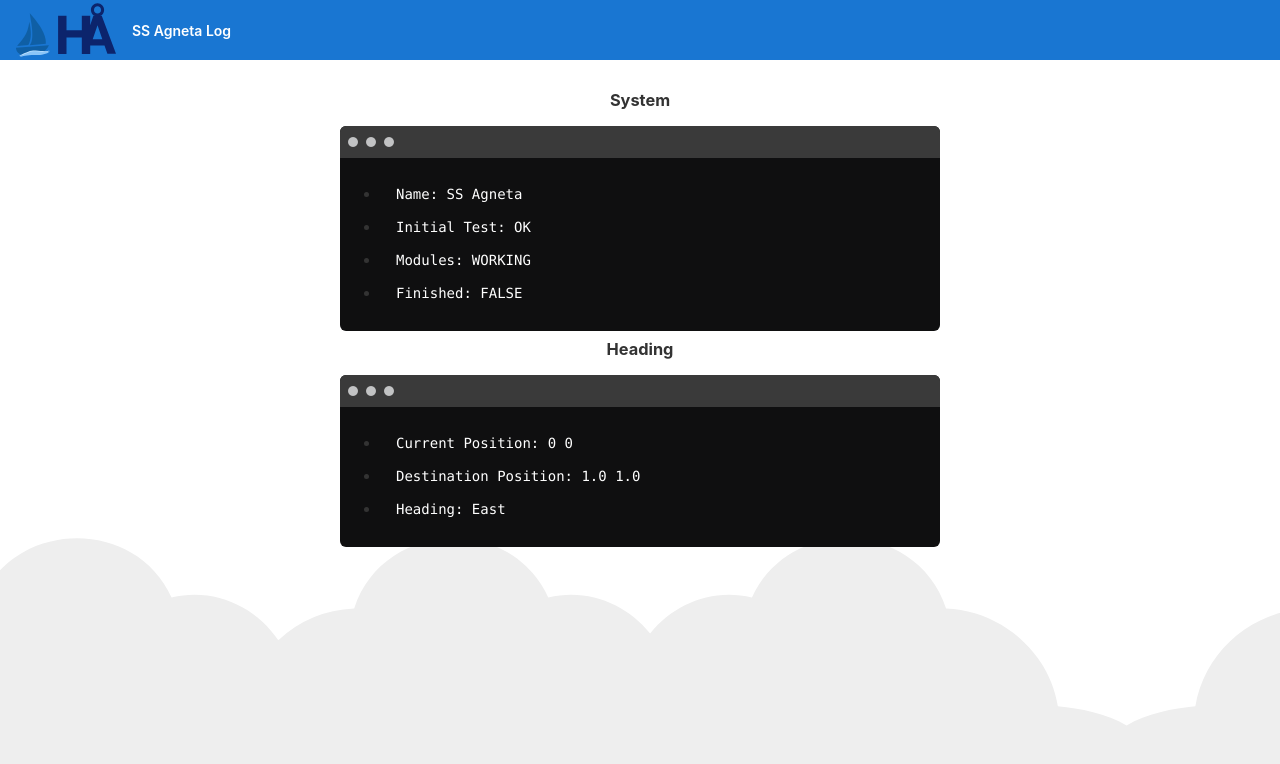
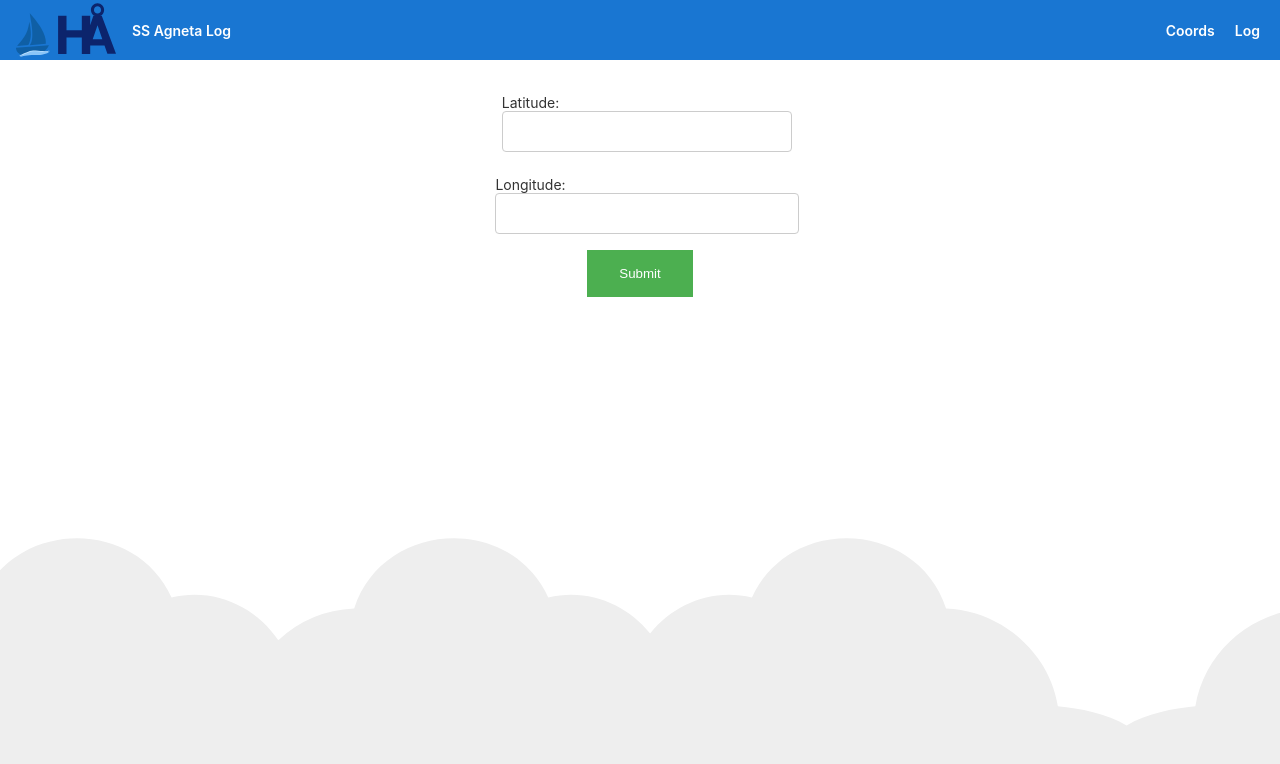
Before and after one commit to Dreameh/sailboat-logsite, an Angular app: page /coords in a window 1280 px wide. Before the commit this address led to /. Shown: the top 764 px of the page. Built offline with nearby package versions, Linux system fonts and the light colour scheme.

Commit message:
mod: better structure

```diff
--- a/src/app/app.component.html
+++ b/src/app/app.component.html
@@ -3,34 +3,15 @@
   <img src="assets/logo.svg" style="height: auto; width: 100px;" />
   <span>SS Agneta Log</span>
     <div class="spacer"></div>
-
+    <a href="/coords"> Coords </a>
+    <a href="/log"> Log </a>
 </div>
 
 <div class="content" role="main">
-
-  <!-- Terminal -->
-  <h3>System</h3>
-  <div class="terminal">
-	<ul>
-	  <li><pre>Name: {{sailboat.name}}</pre></li>
-	  <li><pre>Initial Test: {{sailboat.initial_test}}</pre></li>
-	  <li><pre>Modules: {{sailboat.modules}}</pre></li>
-	  <li><pre>Finished: {{sailboat.finished}}</pre></li>
-	</ul>
-  </div>
-  <h3> Heading </h3>
-  <div class="terminal">
-	<ul>
-	  <li><pre>Current Position: {{sailboat.position.current_pos}}</pre></li>
-	  <li><pre>Destination Position: {{sailboat.position.destination_pos}}</pre></li>
-	  <li><pre>Heading: {{sailboat.position.heading}}</pre></li>
-	</ul>
-  </div>
-
+  <router-outlet></router-outlet>
   <!-- Footer -->
   <svg id="clouds" alt="Gray Clouds Background" xmlns="http://www.w3.org/2000/svg" width="2611.084" height="485.677" viewBox="0 0 2611.084 485.677">
     <path id="Path_39" data-name="Path 39" d="M2379.709,863.793c10-93-77-171-168-149-52-114-225-105-264,15-75,3-140,59-152,133-30,2.83-66.725,9.829-93.5,26.25-26.771-16.421-63.5-23.42-93.5-26.25-12-74-77-130-152-133-39-120-212-129-264-15-54.084-13.075-106.753,9.173-138.488,48.9-31.734-39.726-84.4-61.974-138.487-48.9-52-114-225-105-264,15a162.027,162.027,0,0,0-103.147,43.044c-30.633-45.365-87.1-72.091-145.206-58.044-52-114-225-105-264,15-75,3-140,59-152,133-53,5-127,23-130,83-2,42,35,72,70,86,49,20,106,18,157,5a165.625,165.625,0,0,0,120,0c47,94,178,113,251,33,61.112,8.015,113.854-5.72,150.492-29.764a165.62,165.62,0,0,0,110.861-3.236c47,94,178,113,251,33,31.385,4.116,60.563,2.495,86.487-3.311,25.924,5.806,55.1,7.427,86.488,3.311,73,80,204,61,251-33a165.625,165.625,0,0,0,120,0c51,13,108,15,157-5a147.188,147.188,0,0,0,33.5-18.694,147.217,147.217,0,0,0,33.5,18.694c49,20,106,18,157,5a165.625,165.625,0,0,0,120,0c47,94,178,113,251,33C2446.709,1093.793,2554.709,922.793,2379.709,863.793Z" transform="translate(142.69 -634.312)" fill="#eee"/>
   </svg>
 
 </div>
-<router-outlet></router-outlet>
--- a/src/app/app.component.scss
+++ b/src/app/app.component.scss
@@ -54,9 +54,8 @@
     display: flex;
     margin: 82px auto 32px;
     padding: 0 16px;
-    max-width: 960px;
+    max-width: 1000px;
     flex-direction: column;
-    align-items: center;
   }
 
   svg.material-icons {
@@ -71,66 +70,6 @@
   .card svg.material-icons path {
     fill: #888;
   }
-
-  .card-container {
-    display: flex;
-    flex-wrap: wrap;
-    justify-content: center;
-    margin-top: 16px;
-  }
-
-  .card {
-    border-radius: 4px;
-    border: 1px solid #eee;
-    background-color: #fafafa;
-    height: 40px;
-    width: 200px;
-    margin: 0 8px 16px;
-    padding: 16px;
-    display: flex;
-    flex-direction: row;
-    justify-content: center;
-    align-items: center;
-    transition: all 0.2s ease-in-out;
-    line-height: 24px;
-  }
-
-  .card-container .card:not(:last-child) {
-    margin-right: 0;
-  }
-
-  .card.card-small {
-    height: 16px;
-    width: 168px;
-  }
-
-  .card-container .card:not(.highlight-card) {
-    cursor: pointer;
-  }
-
-  .card-container .card:not(.highlight-card):hover {
-    transform: translateY(-3px);
-    box-shadow: 0 4px 17px rgba(black, 0.35);
-  }
-
-  .card-container .card:not(.highlight-card):hover .material-icons path {
-    fill: rgb(105, 103, 103);
-  }
-
-  .card.highlight-card {
-    background-color: #1976d2;
-    color: white;
-    font-weight: 600;
-    border: none;
-    width: auto;
-    min-width: 30%;
-    position: relative;
-  }
-
-  .card.card.highlight-card span {
-    margin-left: 60px;
-  }
-
   svg#rocket {
     width: 80px;
     position: absolute;
@@ -149,12 +88,13 @@
   a,
   a:visited,
   a:hover {
-    color: #1976d2;
+    color: #FFF;
     text-decoration: none;
+    margin-right: 20px;
   }
 
   a:hover {
-    color: #125699;
+    color: #333;
   }
 
   .terminal {
@@ -286,3 +226,16 @@
       visibility: hidden;
     }
   }
+
+button.nav {
+  width: 150px;
+  height: 40px;
+  border-radius: 0px;
+  border: 0px;
+  background-color: #286491;
+  padding: 5px;
+  margin: 5px;
+  a {
+    color: white;
+  }
+}
--- a/src/app/app.component.ts
+++ b/src/app/app.component.ts
@@ -1,7 +1,5 @@
 import { Component, Injector } from '@angular/core';
-import testJson from './_files/testJson.json';
-import { AppService } from './app.service';
-import { SailboatList } from './model';
+
 
 @Component({
 	selector: 'app-root',
@@ -10,10 +8,5 @@ import { SailboatList } from './model';
 })
 
 export class AppComponent {
-	sailboat: SailboatList;
-
-	title = 'sailboat-log';
-	constructor(private appService: AppService) {
-		this.appService.getSailboat().subscribe(res => { this.sailboat = res; });
-	}
+  constructor() {}
 }
--- a/src/app/app.module.ts
+++ b/src/app/app.module.ts
@@ -1,18 +1,31 @@
 import { BrowserModule } from '@angular/platform-browser';
 import { NgModule } from '@angular/core';
 
+import { RouterModule, Routes } from '@angular/router';
 import { HttpClientModule } from '@angular/common/http';
 import { AppRoutingModule } from './app-routing.module';
 import { ReactiveFormsModule } from '@angular/forms';
 import { AppComponent } from './app.component';
-// import { WindComponent } from './wind/wind.component';
+import { CoordsComponent } from './coords/coords.component';
+import { LogComponent } from './log/log.component';
 
+
+const appRoutes: Routes = [
+  { path: 'coords', component: CoordsComponent },
+  { path: 'log', component: LogComponent }
+];
 
 @NgModule({
   declarations: [
     AppComponent,
+    CoordsComponent,
+    LogComponent,
   ],
   imports: [
+    RouterModule.forRoot(
+      appRoutes,
+      { enableTracing: true }
+    ),
     BrowserModule,
 	  HttpClientModule,
     ReactiveFormsModule,
--- /dev/null
+++ b/src/app/coords/coords.component.html
@@ -0,0 +1,11 @@
+<form [formGroup]="coordForm">
+  <label>
+    Latitude:
+    <input type="text" formControlName="latitude">
+  </label>
+  <label>
+    Longitude:
+    <input type="text" formControlName="longitude">
+  </label>
+  <input type="submit" value="Submit">
+</form>
--- /dev/null
+++ b/src/app/coords/coords.component.scss
@@ -0,0 +1,35 @@
+form {
+  display: flex;
+  flex-direction: column;
+  align-items: center;
+  // input[type="text"] {
+  //   width: 200px;
+  //   height: 35px;
+  //   border-radius: none;
+  //   border: none;
+  //   border-bottom: 1px solid #000;
+  //   margin: 10px 50px 20px;
+  //   background-color: #ccc;
+  // }
+
+  input[type=text], select, textarea {
+  width: 100%;
+  padding: 12px;
+  border: 1px solid #ccc;
+  border-radius: 4px;
+  resize: vertical;
+}
+  label {
+    padding: 12px 12px 12px 0;
+    display: inline-block;
+  }
+  input[type=button], input[type=submit], input[type=reset] {
+    background-color: #4CAF50;
+    border: none;
+    color: white;
+    padding: 16px 32px;
+    text-decoration: none;
+    margin: 4px 2px;
+    cursor: pointer;
+}
+}
--- /dev/null
+++ b/src/app/coords/coords.component.ts
@@ -0,0 +1,14 @@
+import { Component} from '@angular/core';
+import { FormGroup, FormControl } from '@angular/forms';
+
+@Component({
+  selector: 'app-coords',
+  templateUrl: './coords.component.html',
+  styleUrls: ['./coords.component.scss']
+})
+
+export class CoordsComponent {
+  coordForm = new FormGroup({
+    latitude: new FormControl(''),
+    longitude: new FormControl('')});
+}
--- /dev/null
+++ b/src/app/log/log.component.html
@@ -0,0 +1,18 @@
+<!-- Terminal -->
+<h3>System</h3>
+<div class="terminal">
+	<ul>
+	  <li><pre>Name: {{sailboat.name}}</pre></li>
+	  <li><pre>Initial Test: {{sailboat.initial_test}}</pre></li>
+	  <li><pre>Modules: {{sailboat.modules}}</pre></li>
+	  <li><pre>Finished: {{sailboat.finished}}</pre></li>
+	</ul>
+</div>
+<h3> Heading </h3>
+<div class="terminal">
+	<ul>
+	  <li><pre>Current Position: {{sailboat.position.current_pos}}</pre></li>
+	  <li><pre>Destination Position: {{sailboat.position.destination_pos}}</pre></li>
+	  <li><pre>Heading: {{sailboat.position.heading}}</pre></li>
+	</ul>
+</div>
--- /dev/null
+++ b/src/app/log/log.component.scss
@@ -0,0 +1,32 @@
+  .terminal {
+    position: relative;
+    width: 100%;
+    max-width: 600px;
+    border-radius: 6px;
+    padding-top: 45px;
+    margin-top: 8px;
+    overflow: hidden;
+    background-color: rgb(15, 15, 16);
+  }
+
+  .terminal::before {
+    content: "\2022 \2022 \2022";
+    position: absolute;
+    top: 0;
+    left: 0;
+    height: 4px;
+    background: rgb(58, 58, 58);
+    color: #c2c3c4;
+    width: 100%;
+    font-size: 2rem;
+    line-height: 0;
+    padding: 14px 0;
+    text-indent: 4px;
+  }
+
+  .terminal pre {
+    font-family: SFMono-Regular,Consolas,Liberation Mono,Menlo,monospace;
+    color: white;
+    padding: 0 1rem 1rem;
+    margin: 0;
+  }
--- /dev/null
+++ b/src/app/log/log.component.ts
@@ -0,0 +1,17 @@
+import { Component } from '@angular/core';
+import { SailboatList } from '../model';
+import { LogService } from './log.service';
+
+@Component({
+  selector: 'app-log',
+  templateUrl: './log.component.html',
+  styleUrls: ['./log.component.scss']
+})
+export class LogComponent {
+  	sailboat: SailboatList;
+
+	title = 'sailboat-log';
+	constructor(private appService: LogService) {
+		this.appService.getSailboat().subscribe(res => { this.sailboat = res; });
+	}
+}
--- a/src/app/app.service.ts
+++ b/src/app/log/log.service.ts
@@ -2,13 +2,13 @@ import { Injectable } from '@angular/core';
 import { Observable, throwError } from 'rxjs';
 import { retry, catchError } from 'rxjs/operators';
 import { HttpClient, HttpResponse, HttpErrorResponse } from '@angular/common/http';
-import { SailboatList} from './model';
+import { SailboatList } from '../model';
 
 @Injectable({
 	providedIn: 'root',
 })
 
-export class AppService {
+export class LogService {
 	constructor(private http: HttpClient) { }
 	sailboatUrl = 'assets/testJson.json';
 
```
Also changed, not shown: 2 other files (tests, documents, lock files or other folders).
